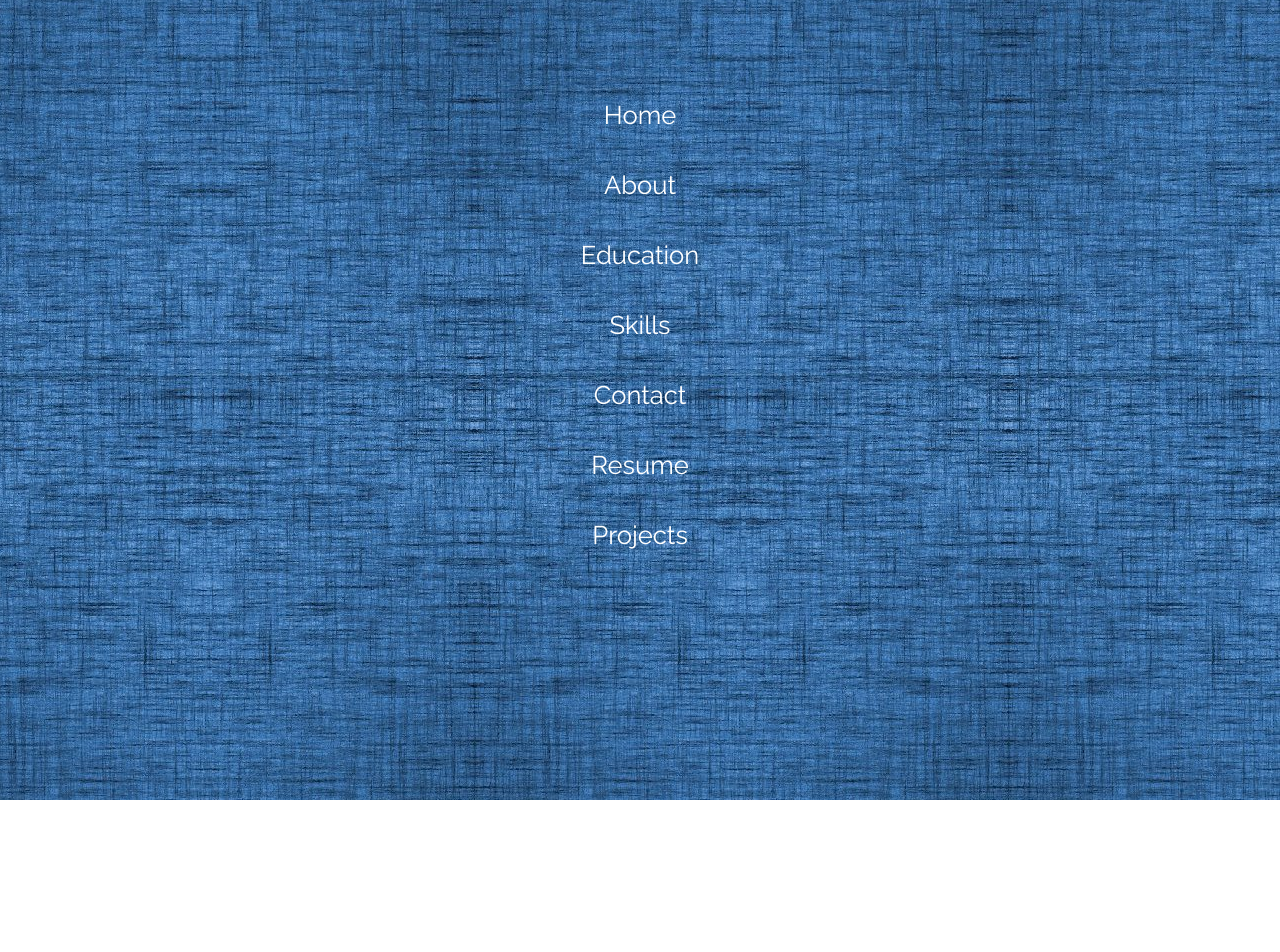
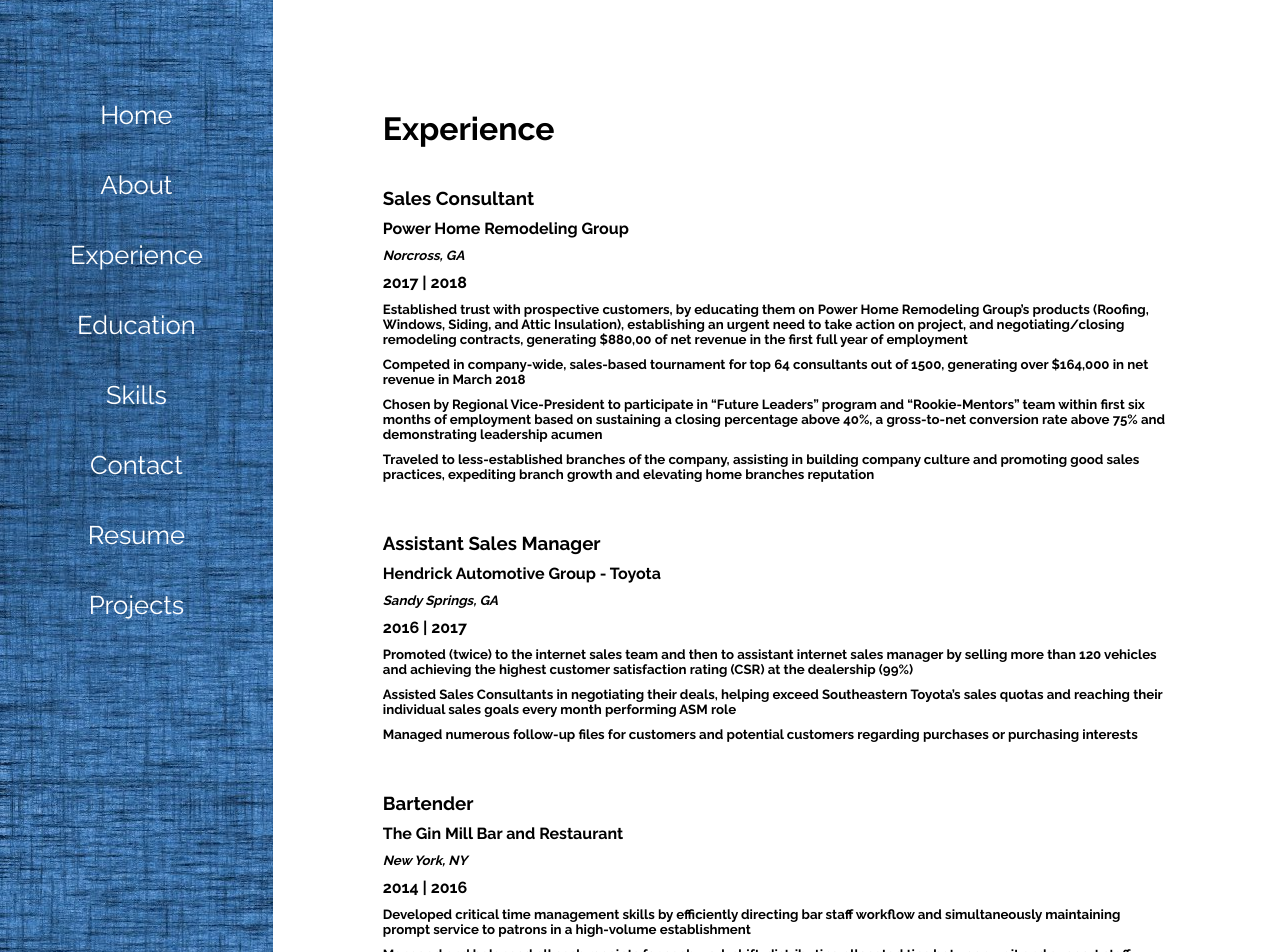
Before and after one commit to christopherkalfas/portfolio-site, a React (Create React App) app: page /experience in a window 1280 px wide. Shown: the top 952 px of the page. Before the commit the page ends 800 px from the top, so only its background shows below. Built offline with nearby package versions, Linux system fonts and the light colour scheme; the HTML template or start-up script is replaced by a standard one.

Commit message:
added experirence component

```diff
--- a/src/App.css
+++ b/src/App.css
@@ -18,10 +18,7 @@
 width: 100vw;
 min-height: 100vh;
 }
-/* .picture{
-  max-height: 580px;
-  max-width: 800px;
-} */
+
 .alice-carousel ul li img{
   height: 500px;
   width: 100%;
@@ -135,7 +132,7 @@
   font-size: var(--fontsize-p);
 }
 
-h1,h2,h3,h4,p {
+h1,h2,h3,h4,h5,p {
   margin: 10px;
 }
 
--- a/src/App.js
+++ b/src/App.js
@@ -5,6 +5,7 @@
 import Navbar from "./components/Navbar"
 import Home from "./contents/Home"
 import About from "./contents/About"
+import Experience from "./contents/Experience"
 import Education from "./contents/Education"
 import Skills from "./contents/Skills"
 import Contact from "./contents/Contact"
@@ -21,6 +22,9 @@
         </Route>
         <Route exact path="/about">
           <About />
+        </Route>
+        <Route exact path="/experience">
+          <Experience />
         </Route>
         <Route exact path="/education">
           <Education />
--- /dev/null
+++ b/src/components/Jobcard.js
@@ -0,0 +1,34 @@
+import React from "react"
+
+
+function Jobcard(props) {
+
+
+    return(
+
+        <div className="widecard">
+            <div className="compdet">
+                <h3>
+                    {props.jobTitle}
+                </h3>
+                <h4 className="secondtext">
+                    {props.company}
+                </h4>
+                <h5 className="secondtext">
+                   <em>{props.location}</em>
+                </h5>
+                <h4 className="secondtext">
+                    {props.dates}
+                </h4>
+                <ul className="skills-ul">
+                    <li><h5>{props.responsibility1}</h5></li>
+                    <li><h5>{props.responsibility2}</h5></li>
+                    <li><h5>{props.responsibility3}</h5></li>
+                    <li><h5>{props.responsibility4}</h5></li>
+                </ul>
+            </div>
+        </div>
+    )
+}
+
+export default Jobcard
--- a/src/components/Navbar.js
+++ b/src/components/Navbar.js
@@ -25,6 +25,7 @@
             <ul>
             <Navitem item="Home" tolink="/"  activec={this.activeitem}></Navitem>
             <Navitem item="About" tolink="/about"  activec={this.activeitem}></Navitem>
+            <Navitem item="Experience" tolink="/experience"  activec={this.activeitem}></Navitem>
             <Navitem item="Education" tolink="/education"  activec={this.activeitem}></Navitem>
             <Navitem item="Skills" tolink="/skills"  activec={this.activeitem}></Navitem>
             <Navitem item="Contact" tolink="/contact"  activec={this.activeitem}></Navitem>
--- /dev/null
+++ b/src/contents/Experience.js
@@ -0,0 +1,61 @@
+import React from 'react'
+import Jobcard from "../components/Jobcard"
+
+const Experience = () => {
+    return(
+        <div className="condiv">
+            <h1 className="subtopic">
+                Experience
+            </h1>
+            <Jobcard
+                jobTitle= "Sales Consultant"
+                company = "Power Home Remodeling Group"
+                location = "Norcross, GA"
+                dates = "2017 | 2018"
+                responsibility1="Established trust with prospective customers, by educating them on Power Home Remodeling Group’s products (Roofing, Windows, Siding, and Attic Insulation), establishing an urgent need to take action on project, and negotiating/closing remodeling contracts, generating $880,00 of net revenue in the first full year of employment"
+                responsibility2="Competed in company-wide, sales-based tournament for top 64 consultants out of 1500, generating over $164,000 in net revenue in March 2018"
+                responsibility3="Chosen by Regional Vice-President to participate in “Future Leaders” program and “Rookie-Mentors” team within first six months of employment based on sustaining a closing percentage above 40%, a gross-to-net conversion rate above 75% and demonstrating leadership acumen"
+                responsibility4="Traveled to less-established branches of the company, assisting in building company culture and promoting good sales practices, expediting branch growth and elevating home branches reputation"
+
+            />
+            <Jobcard
+                jobTitle= "Assistant Sales Manager"
+                company = "Hendrick Automotive Group - Toyota"
+                location = "Sandy Springs, GA"
+                dates = "2016 | 2017"
+                responsibility1 = "Promoted (twice) to the internet sales team and then to assistant internet sales manager by selling more than 120 vehicles and achieving the highest customer satisfaction rating (CSR) at the dealership (99%)"
+                responsibility2 = "Assisted Sales Consultants in negotiating their deals, helping exceed Southeastern Toyota’s sales quotas and reaching their individual sales goals every month performing ASM role"
+                responsibility3 = "Managed numerous follow-up files for customers and potential customers regarding purchases or purchasing interests"
+            />
+            <Jobcard
+                jobTitle= "Bartender"
+                company = "The Gin Mill Bar and Restaurant "
+                location = "New York, NY"
+                dates = "2014 | 2016"
+                responsibility1 = "Developed critical time management skills by efficiently directing bar staff workflow and simultaneously maintaining prompt service to patrons in a high-volume establishment"
+                responsibility2 = "Managed and balanced all cash receipts for each work shift, distributing allocated tips between wait and support staff, allowing management to focus on higher-level demands"
+                responsibility3 = "Named Event Bartender, responsible for implementing event logistics, exceeding customer expectations, accruing positive reviews, and increasing scheduled events"
+
+            />
+
+            <Jobcard
+                jobTitle= "Information Technology"
+                company = "Scientific Games Corporation"
+                location = "New York, NY"
+                dates = "2013 | 2014"
+                responsibility1 = "Supported employees’ technology needs (i.e. Laptops, cellphones, tablets), troubleshooting problems with software and equipment, producing greater office productivity"
+                responsibility2 = "Installed software, set-up email accounts, and server access creating a more efficient ‘on-boarding’ experience"
+                responsibility3 = "Assisted executive business research, compiling relevant information and creating presentations, streamlining preparation time"
+            />
+            <Jobcard
+                jobTitle= "Various Positions"
+                company = "The Silver Slipper Restaurant"
+                location = "Tallahassee, FL"
+                dates = "2002 | 2007"
+                responsibility1 = "Took on various restaurant-specific roles during weekends and school sanctioned breaks in order to support family-owned business"
+            />
+        </div>
+    )
+}
+
+export default Experience
--- a/src/contents/Skills.js
+++ b/src/contents/Skills.js
@@ -6,7 +6,7 @@
 
         this.state={
             'development':['JavaSrcipt','Ruby','REACT','RAILS','SQL', "PostgreSQL",'HTML','CSS',"Bootstrap"],
-            "versionControlDevTools": ["GitHub", "BASH", "YARN", "VS Code","Heroku", "GitHub Pages", "Now", "Netlify"]
+            "versionControlDevTools": ["GitHub", "BASH", "YARN", "VS Code","Heroku","Firebase", "GitHub Pages", "Now", "Netlify"]
         };
     }
 
@@ -16,7 +16,7 @@
                 <h1 className="subtopic">Development:</h1>
                     <ul class="skills-ul">
                         {this.state.development.map((value, index)=>{
-                            return <li key={index}><Skillscard name={value}/></li>
+                            return <li key={index}><h5><Skillscard name={value}/></h5></li>
                         })}
                     </ul>
                     <br></br>
@@ -24,7 +24,7 @@
                     <h1 className="subtopic">Version Control & Developer Tools:</h1>
                     <ul class="skills-ul">
                         {this.state.versionControlDevTools.map((value, index)=>{
-                            return <li key={index}><Skillscard name={value}/></li>
+                            return <li key={index}><h5><Skillscard name={value}/></h5></li>
                         })}
                     </ul>
             </div>
```
